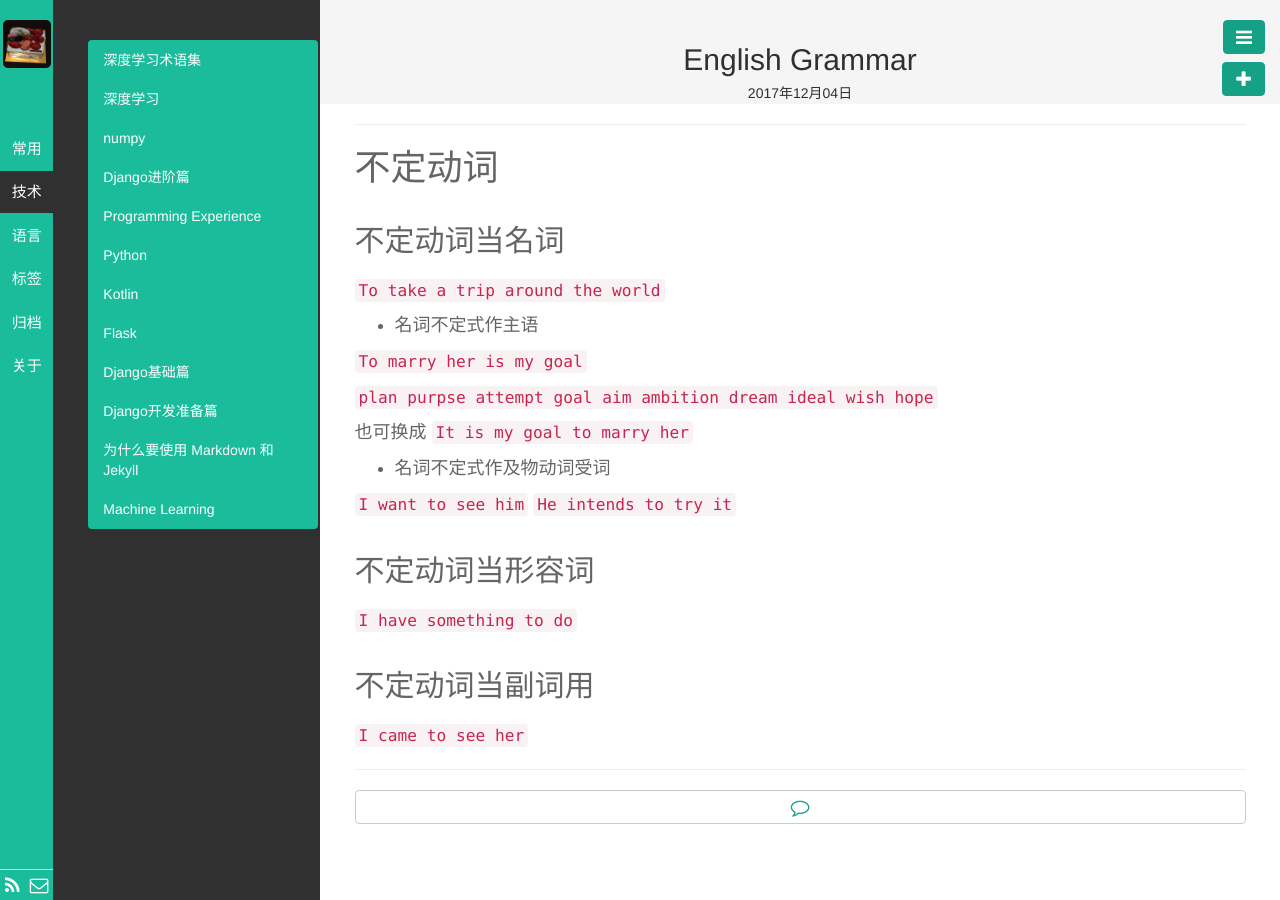
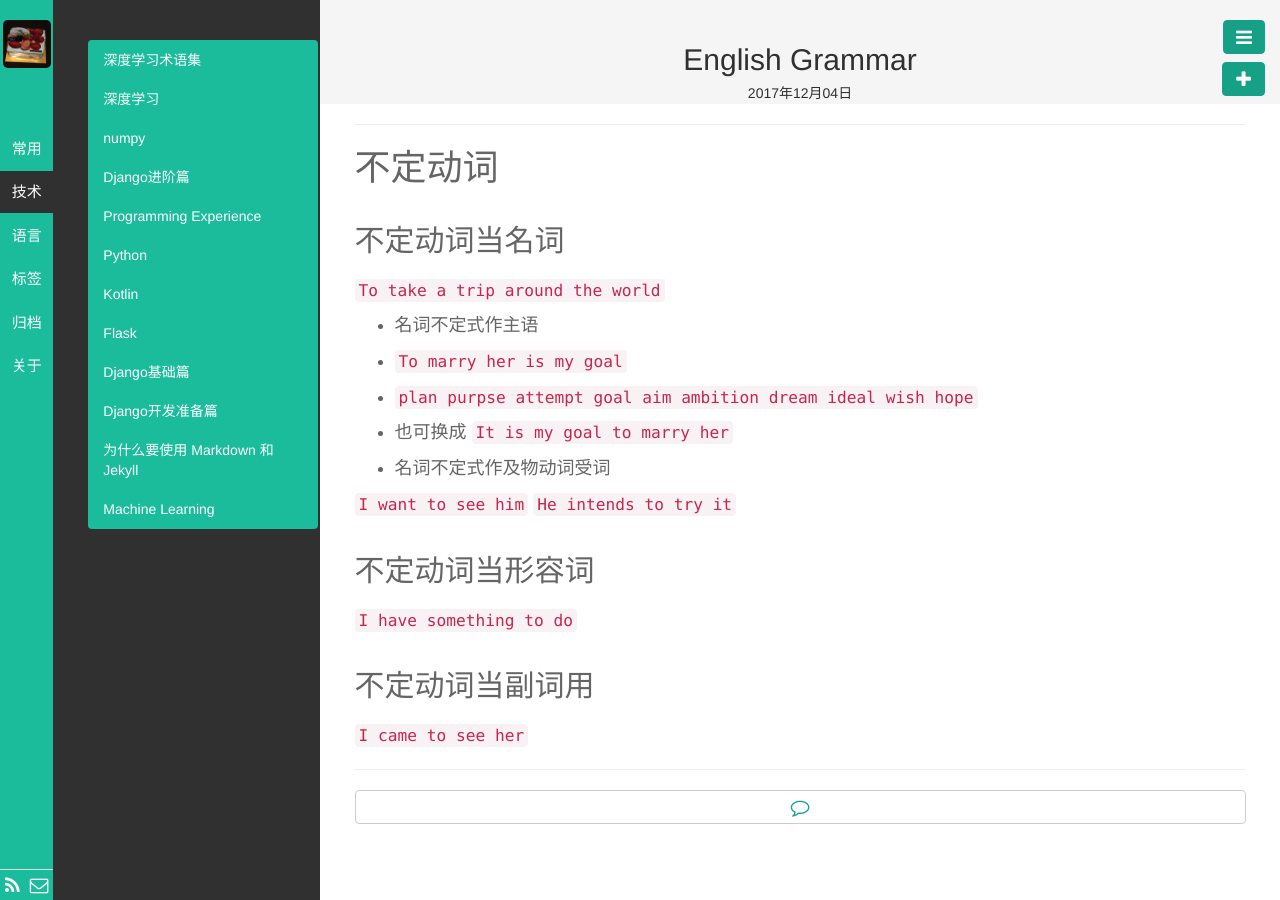
Before and after one commit to kyoyo/kyoyo.github.io, a Jekyll site: the page built from _posts/语言/2017-12-04-English-Grammar.md, in a window 1280 px wide. Built offline with Jekyll 4.4.1, drawn with Linux system fonts in a browser that asks for light colours; Markdown is read by kramdown in place of the engine named in the settings.

```diff
--- a/_posts/语言/2017-12-04-English-Grammar.md
+++ b/_posts/语言/2017-12-04-English-Grammar.md
@@ -17,11 +17,11 @@ description:
 
 - 名词不定式作主语
 
-`To marry her is my goal`
++ `To marry her is my goal`
 
-`plan purpse attempt goal aim ambition dream ideal wish hope`
++ `plan purpse attempt goal aim ambition dream ideal wish hope`
 
- 也可换成  `It is my goal to marry her`
++  也可换成  `It is my goal to marry her`
 
 
 - 名词不定式作及物动词受词
```
